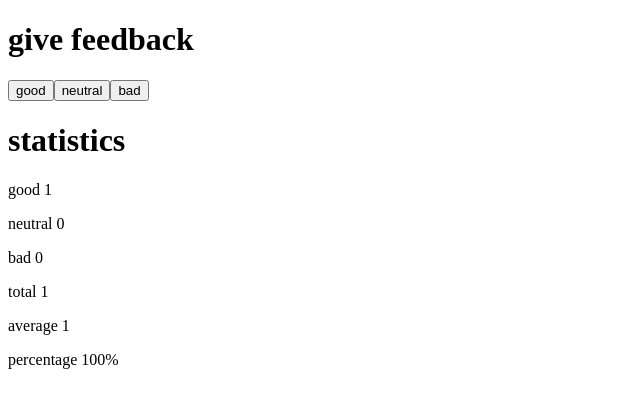
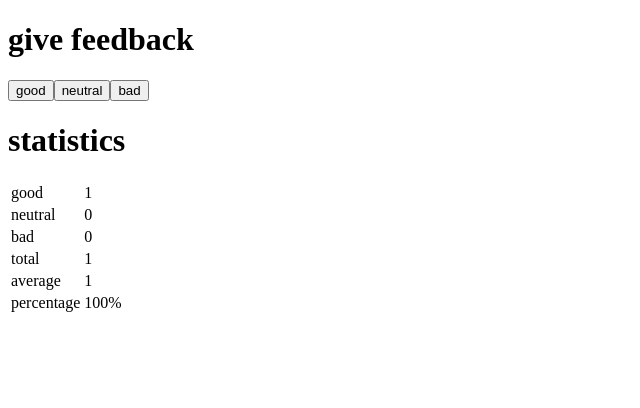
Before and after one commit to sylvesterdsz/fullstackopen, a React (Vite) app in the folder part1/: page / in a window 1280 px wide. Both pictures are taken after a click on the button "good". Shown: the top 408 px of the page, without its empty margins (0-640 px from the left). Built offline with nearby package versions, Linux system fonts and the light colour scheme.

Commit message:
Exercise 1.11

```diff
--- a/part1/src/App.jsx
+++ b/part1/src/App.jsx
@@ -3,19 +3,17 @@
 const StatisticLine = (props) => {
   if (props.text === "percentage") {
     return (
-      <div>
-        <p>
-          {props.text} {props.value}%
-        </p>
-      </div>
+      <tr>
+        <td>{props.text}</td>
+        <td>{props.value}%</td>
+      </tr>
     );
   }
   return (
-    <div>
-      <p>
-        {props.text} {props.value}
-      </p>
-    </div>
+    <tr>
+      <td>{props.text}</td>
+      <td>{props.value}</td>
+    </tr>
   );
 };
 
@@ -31,12 +29,16 @@
   return (
     <div>
       <h1>statistics</h1>
+      <table>
+        <tbody>
           <StatisticLine text={"good"} value={props.good} />
           <StatisticLine text={"neutral"} value={props.neutral} />
           <StatisticLine text={"bad"} value={props.bad} />
           <StatisticLine text={"total"} value={props.total} />
           <StatisticLine text={"average"} value={props.average} />
           <StatisticLine text={"percentage"} value={props.percentage} />
+        </tbody>
+      </table>
     </div>
   );
 };
```
Lines whose indentation alone changed are shown as unchanged.
